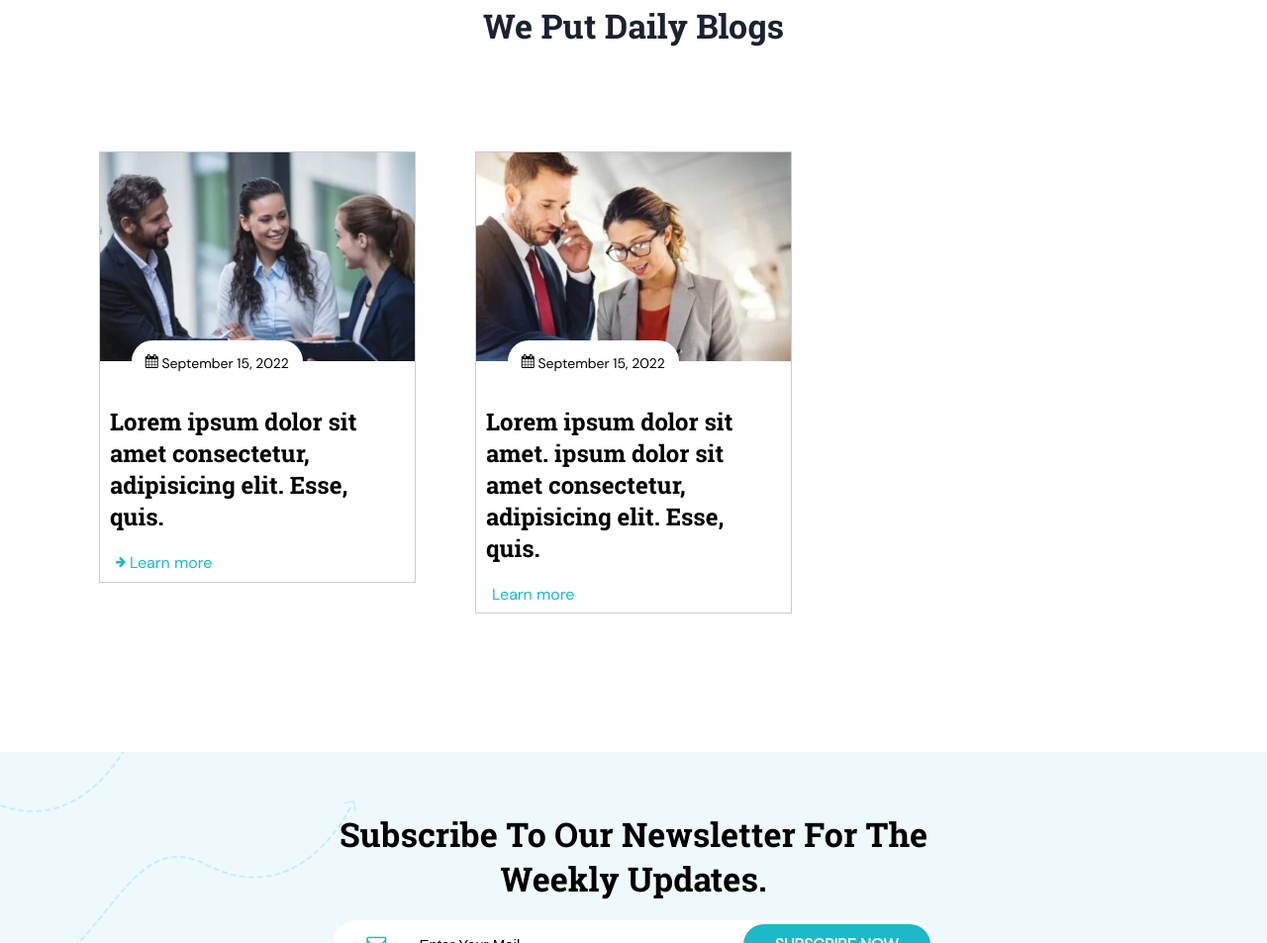
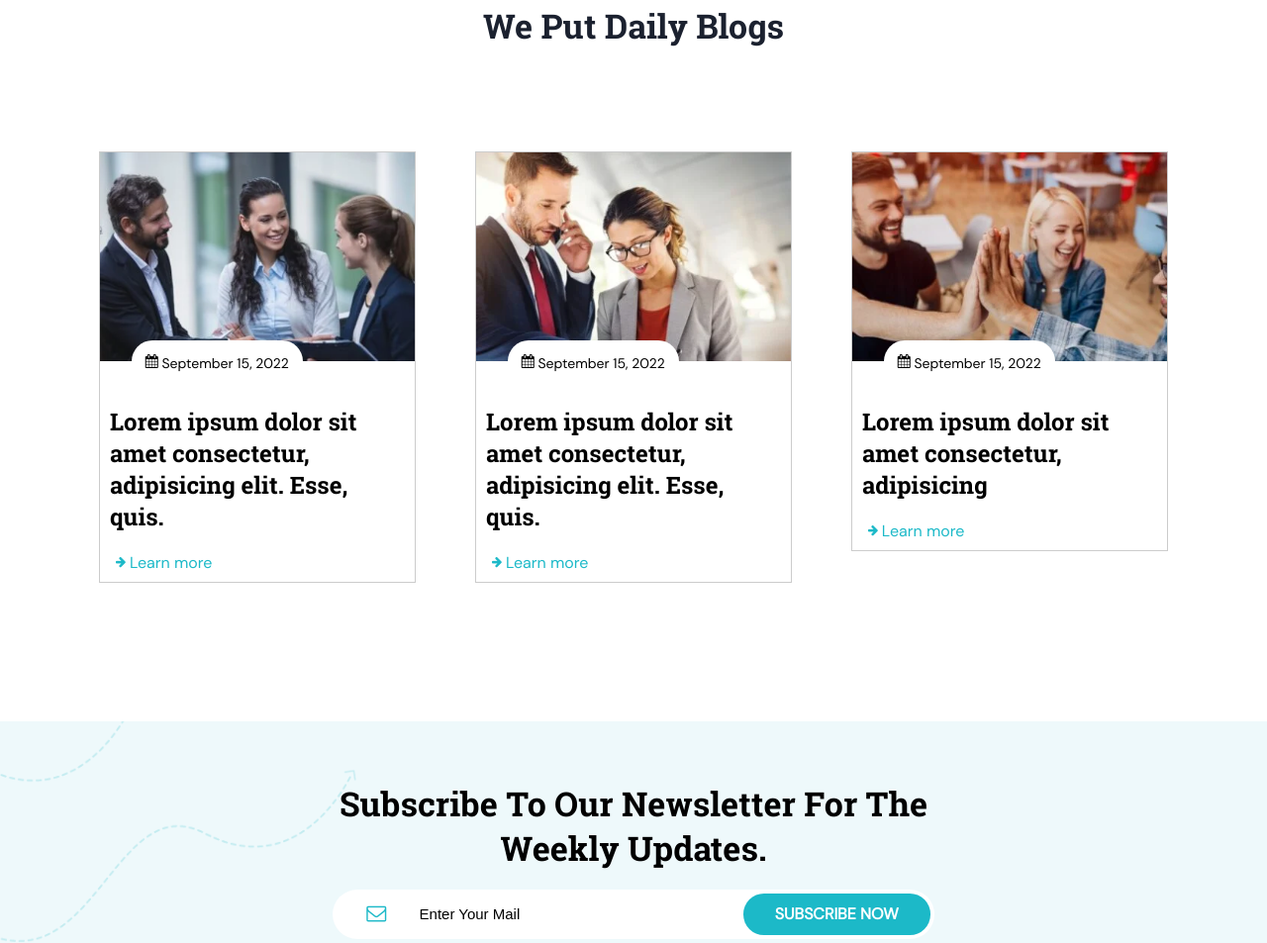
Before and after one commit to front-end-by-rimantas/42-grupe-portfolio-agar, a website: page index.html in a window 1280 px wide. Shown: the part 3694-4647 px from the top of the page at 99% size. Drawn offline with Linux system fonts and the light colour scheme.

Commit message:
without carousel

```diff
--- a/css/pages/home.css
+++ b/css/pages/home.css
@@ -226,6 +226,9 @@
 .carusel-block > .blogImg {
     width: 100%;
 }
+.carusel-block > .blogImg:hover {
+    object-fit: none;
+}
 .carusel-block > .bigTxt {
     font-size: 24px;
     font-family: RobotoSlab;
@@ -233,6 +236,9 @@
     padding: 20px 10px 20px;
     color: #000;
     display: block;
+}
+.carusel-block > .bigTxt:hover {
+    color: rgb(28, 185, 200);
 }
 .carusel-block > .blogData {
     font-size: 14px;
@@ -246,7 +252,11 @@
     margin-left: 10%;
     cursor: pointer;
 }
-.blog-data .smb {
+.carusel-block > .blogData:hover {
+    background-color: rgb(28, 185, 200);
+    color: #fff;
+}
+    .blog-data .smb {
     font-size: 12px;
     display: block;
 }
@@ -263,7 +273,10 @@
     line-height: 1.8em;
     padding-right: 0.3em;
 }
-/* Blogs: end */
+.learnMore:hover {
+    color: #000;
+}
+    /* Blogs: end */
 
 /* Subscribe: start */
 /* Subscribe: end */
--- a/index.html
+++ b/index.html
@@ -233,12 +233,19 @@
                 <a class="bigTxt" href="#">Lorem ipsum dolor sit amet consectetur, adipisicing elit. Esse, quis.</a>
                 <a class="learnMore" href="#"><p class="fa fa-arrow-right smb"></p>Learn more</a>
             </div>
-            <div class="carusel-block col-12 col-md-6 col-lg-4">
+            <div class="carusel-block hidden col-12 col-md-6 visible-md col-lg-4">
                 <img class="blogImg" src="./img/blog/blog-s-1-2-416x277.jpg.webp" alt="Paveiksliukas">
                 <a class="blogData">
                     <p class="fa fa-calendar smb"></p> September 15, 2022</a>
-                <a class="bigTxt" href="#">Lorem ipsum dolor sit amet. ipsum dolor sit amet consectetur, adipisicing elit. Esse, quis.</a>
-                <a class="learnMore" href="#">Learn more</a>
+                <a class="bigTxt" href="#">Lorem ipsum dolor sit amet consectetur, adipisicing elit. Esse, quis.</a>
+                <a class="learnMore" href="#"><p class="fa fa-arrow-right smb"></p>Learn more</a>
+            </div>
+            <div class="carusel-block hidden col-12 col-md-6 col-lg-4 visible-lg">
+                <img class="blogImg" src="./img/blog/blog-s-1-3-416x277.jpg.webp" alt="Paveiksliukas">
+                <a class="blogData">
+                    <p class="fa fa-calendar smb"></p> September 15, 2022</a>
+                <a class="bigTxt" href="#">Lorem ipsum dolor sit amet consectetur, adipisicing </a>
+                <a class="learnMore" href="#"><p class="fa fa-arrow-right smb"></p>Learn more</a>
             </div>
         </div>
     </section>
```
